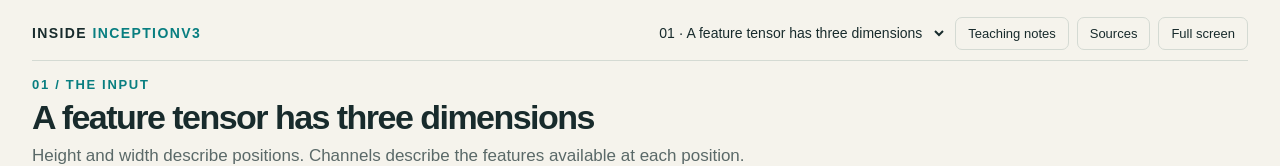
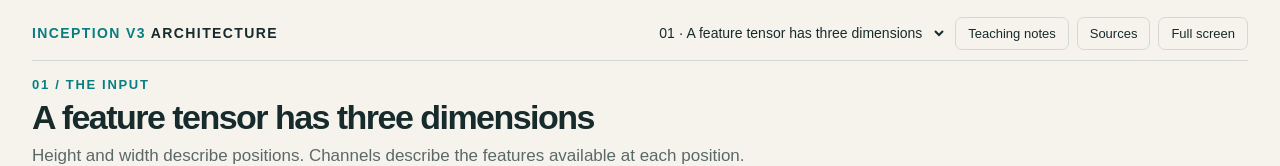
Before and after one commit to amineelhailaa/inception-v3-architecture, a plain HTML site: page index.html in a window 1280 px wide. Shown: the top 166 px of the page. Drawn offline with Linux system fonts and the light colour scheme.

Commit message:
Set up GitHub Pages deployment for Inception V3 Architecture

```diff
--- a/index.html
+++ b/index.html
@@ -2,7 +2,7 @@
 <html lang="en">
 <head>
 <meta charset="utf-8"><meta name="viewport" content="width=device-width,initial-scale=1">
-<title>Inside InceptionV3 · An animated explanation</title>
+<title>Inception V3 Architecture</title>
 <style>
 :root{--bg:#f5f3ec;--ink:#182b2c;--muted:#5a6968;--line:#d4dad3;--teal:#087e80;--orange:#b75325;--purple:#7759a6;--blue:#3269aa;--paper:#fffef9;--soft:#e3ede6}
 *{box-sizing:border-box}body{margin:0;background:var(--bg);color:var(--ink);font-family:Arial,Helvetica,sans-serif}button,select{font:inherit}button,a,select{touch-action:manipulation}button{cursor:pointer}button:focus-visible,select:focus-visible,a:focus-visible,[tabindex]:focus-visible{outline:3px solid var(--orange);outline-offset:4px}button:disabled{opacity:.35;cursor:default}button{border:1px solid var(--line);background:transparent;color:var(--ink);border-radius:7px;padding:10px 15px}button:hover:not(:disabled){background:var(--soft)}.primary{background:var(--ink);color:var(--paper);border-color:var(--ink)}.primary:hover:not(:disabled){background:var(--teal);color:var(--paper)}
@@ -34,7 +34,7 @@
 </head>
 <body>
 <div class="app">
-<header class="top"><div class="brand">Inside <span>InceptionV3</span></div><div class="tools"><label class="sr-only" for="chapters">Choose slide</label><select id="chapters"></select><button id="notes-toggle" aria-expanded="false">Teaching notes</button><button id="sources">Sources</button><button id="fullscreen">Full screen</button></div></header>
+<header class="top"><div class="brand"><span>Inception V3</span> Architecture</div><div class="tools"><label class="sr-only" for="chapters">Choose slide</label><select id="chapters"></select><button id="notes-toggle" aria-expanded="false">Teaching notes</button><button id="sources">Sources</button><button id="fullscreen">Full screen</button></div></header>
 <main class="slide"><div class="eyebrow" id="section"></div><h1 id="title"></h1><p class="sub" id="subtitle"></p><div class="visual" id="visual"></div><div id="quiz" hidden></div><div class="caption"><span class="step-label" id="step-label"></span><p id="caption" aria-live="polite"></p></div></main>
 <aside class="notes" id="notes" hidden><h2>Presenter prompt</h2><p id="note-content"></p></aside>
 <footer><div class="bottom"><div class="animation-controls"><button class="primary" id="play">Play animation</button><button id="step">Step</button><button id="replay">Replay</button><label class="sr-only" for="speed">Animation speed</label><select id="speed" aria-label="Animation speed"><option value="1600">Slow</option><option value="900" selected>Normal</option><option value="400">Fast</option></select></div><div class="slide-controls"><button id="prev" aria-label="Previous slide">← Back</button><span class="count" id="count"></span><button id="next">Next →</button></div></div><div class="progress"><span id="progress"></span></div><div class="hint">← → slides &nbsp; Space: one step &nbsp; P: play / pause &nbsp; R: replay &nbsp; F: full screen &nbsp; N: notes</div></footer>
```
Also changed, not shown: 3 other files.
